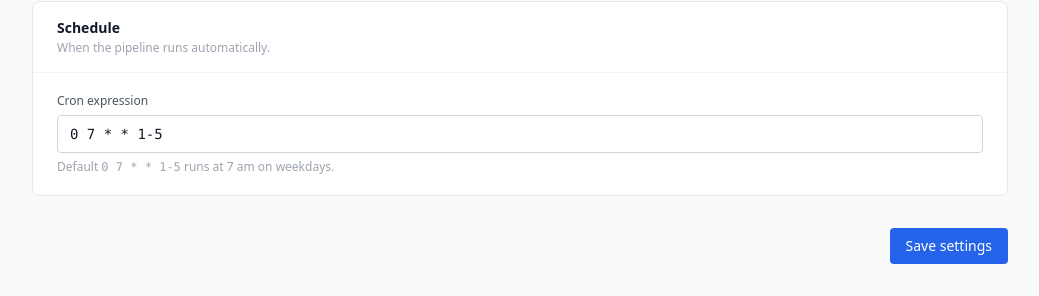
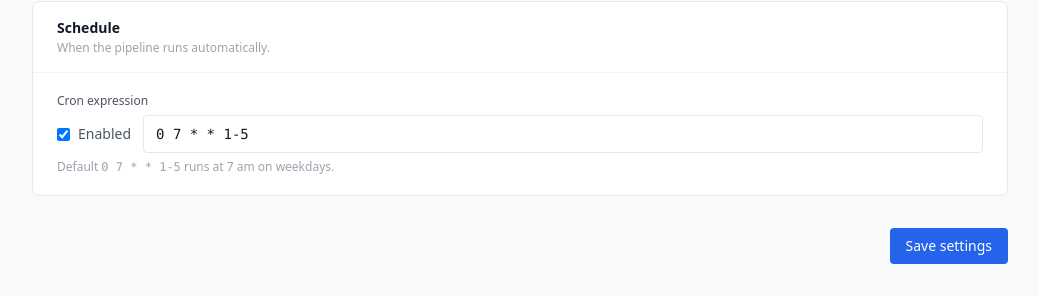
Before and after one commit to TobySuch/earlybird, a FastAPI app: page /settings in a window 1280 px wide. Shown: the part 709-1005 px from the top of the page, without its empty margins (120-1159 px from the left). Run offline with FastAPI, Linux system fonts and the light colour scheme; the visitor is signed in with stand-in values (Sample User, id 1); style sheets or scripts are compiled from the project's sources; some libraries are stand-ins or nearby versions.

Commit message:
feat(settings): add schedule enable/disable toggle
Adds a checkbox to the Schedule section that pauses/resumes the
APScheduler job without losing the cron expression. Defaults to enabled.

Co-Authored-By: Claude Sonnet 4.6 <noreply@anthropic.com>

```diff
--- a/app/app_config.py
+++ b/app/app_config.py
@@ -26,6 +26,8 @@ DEFAULTS: dict = {
     "schedule": {
         # APScheduler cron expression for the daily pipeline run.
         "cron": "0 7 * * 1-5",
+        # Set to false to disable automatic scheduled runs entirely.
+        "enabled": True,
     },
 }
 
--- a/app/routers/ui.py
+++ b/app/routers/ui.py
@@ -46,6 +46,7 @@ async def settings(request: Request, db: Session = Depends(get_db), saved: bool
     creds = get_credentials()
     gmail_connected = creds is not None and creds.valid
     cfg = get_app_config()
+    schedule_cfg = cfg.get("schedule", {})
     return templates.TemplateResponse(
         request,
         "settings.html",
@@ -55,7 +56,8 @@ async def settings(request: Request, db: Session = Depends(get_db), saved: bool
             "llm_provider": get_db_config(db, LLM_PROVIDER_KEY, DEFAULT_PROVIDER),
             "llm_model": get_db_config(db, LLM_MODEL_KEY, DEFAULT_MODEL),
             "llm_prompt": get_db_config(db, LLM_PROMPT_KEY, ""),
-            "schedule_cron": cfg.get("schedule", {}).get("cron", "0 7 * * 1-5"),
+            "schedule_cron": schedule_cfg.get("cron", "0 7 * * 1-5"),
+            "schedule_enabled": schedule_cfg.get("enabled", True),
         },
     )
 
@@ -68,28 +70,31 @@ async def settings_post(
     llm_model: str = Form(DEFAULT_MODEL),
     llm_prompt: str = Form(""),
     schedule_cron: str = Form("0 7 * * 1-5"),
+    schedule_enabled: str | None = Form(None),
 ):
     set_db_config(db, LLM_PROVIDER_KEY, llm_provider.strip())
     set_db_config(db, LLM_MODEL_KEY, llm_model.strip())
     set_db_config(db, LLM_PROMPT_KEY, llm_prompt.strip())
 
-    _update_schedule(schedule_cron.strip())
+    _update_schedule(schedule_cron.strip(), enabled=schedule_enabled is not None)
 
     return RedirectResponse("/settings?saved=1", status_code=303)
 
 
-def _update_schedule(cron: str) -> None:
-    """Write new cron expression to data/config.yml and reschedule the job."""
+def _update_schedule(cron: str, enabled: bool = True) -> None:
+    """Write schedule settings to data/config.yml and update the running job."""
     import yaml
 
     from app.app_config import CONFIG_PATH, _reset_cache, get_app_config
     from app.scheduler import scheduler
 
     cfg = get_app_config()
-    if cfg.get("schedule", {}).get("cron") == cron:
+    schedule_cfg = cfg.get("schedule", {})
+    if schedule_cfg.get("cron") == cron and schedule_cfg.get("enabled", True) == enabled:
         return  # unchanged
 
     cfg["schedule"]["cron"] = cron
+    cfg["schedule"]["enabled"] = enabled
     CONFIG_PATH.write_text(yaml.dump(cfg, default_flow_style=False, sort_keys=False))
     _reset_cache()
 
@@ -97,6 +102,10 @@ def _update_schedule(cron: str) -> None:
 
     try:
         scheduler.reschedule_job("pipeline", trigger=CronTrigger.from_crontab(cron))
+        if enabled:
+            scheduler.resume_job("pipeline")
+        else:
+            scheduler.pause_job("pipeline")
     except Exception:
         pass  # scheduler may not be running in test/dev contexts
 
--- a/app/scheduler.py
+++ b/app/scheduler.py
@@ -72,8 +72,12 @@ def run_pipeline() -> None:
 def start_scheduler() -> None:
     """Start the scheduler with the cron expression from config."""
     cfg = get_app_config()
-    cron = cfg.get("schedule", {}).get("cron", "0 7 * * 1-5")
+    schedule_cfg = cfg.get("schedule", {})
+    cron = schedule_cfg.get("cron", "0 7 * * 1-5")
+    enabled = schedule_cfg.get("enabled", True)
     scheduler.add_job(run_pipeline, CronTrigger.from_crontab(cron), id="pipeline")
+    if not enabled:
+        scheduler.pause_job("pipeline")
     scheduler.start()
 
 
--- a/templates/settings.html
+++ b/templates/settings.html
@@ -72,17 +72,31 @@
   </section>
 
   {# ── Schedule ─────────────────────────────────────────────────────────── #}
-  <section class="bg-white border border-gray-200 rounded-lg overflow-hidden">
+  <section class="bg-white border border-gray-200 rounded-lg overflow-hidden"
+    x-data="{ enabled: {{ 'true' if schedule_enabled else 'false' }} }">
     <div class="px-6 py-4 border-b border-gray-100">
       <h2 class="text-sm font-semibold text-gray-900">Schedule</h2>
       <p class="text-xs text-gray-400 mt-0.5">When the pipeline runs automatically.</p>
     </div>
     <div class="px-6 py-5">
       <label class="block text-xs font-medium text-gray-600 mb-1.5" for="schedule_cron">Cron expression</label>
-      <input id="schedule_cron" name="schedule_cron" type="text" value="{{ schedule_cron }}"
-        class="w-full text-sm border border-gray-300 rounded px-3 py-2 focus:outline-none focus:ring-2 focus:ring-blue-500 font-mono"
-        placeholder="0 7 * * 1-5">
-      <p class="text-xs text-gray-400 mt-1.5">Default <code class="font-mono">0 7 * * 1-5</code> runs at 7 am on weekdays.</p>
+      <div class="flex items-center gap-3">
+        <label class="flex items-center gap-2 cursor-pointer select-none shrink-0 text-sm text-gray-600">
+          <input type="checkbox" name="schedule_enabled" value="1"
+            {% if schedule_enabled %}checked{% endif %}
+            x-model="enabled"
+            class="text-blue-600 border-gray-300 rounded-full focus:ring-blue-500 cursor-pointer">
+          Enabled
+        </label>
+        <input id="schedule_cron" name="schedule_cron" type="text" value="{{ schedule_cron }}"
+          :disabled="!enabled"
+          class="flex-1 text-sm border rounded px-3 py-2 font-mono focus:outline-none focus:ring-2 focus:ring-blue-500 transition-colors"
+          :class="enabled ? 'border-gray-300 bg-white text-gray-900' : 'border-gray-200 bg-gray-50 text-gray-400 cursor-not-allowed'"
+          placeholder="0 7 * * 1-5">
+      </div>
+      <p class="text-xs text-gray-400 mt-1.5">
+        Default <code class="font-mono">0 7 * * 1-5</code> runs at 7 am on weekdays.
+      </p>
     </div>
   </section>
 
```
